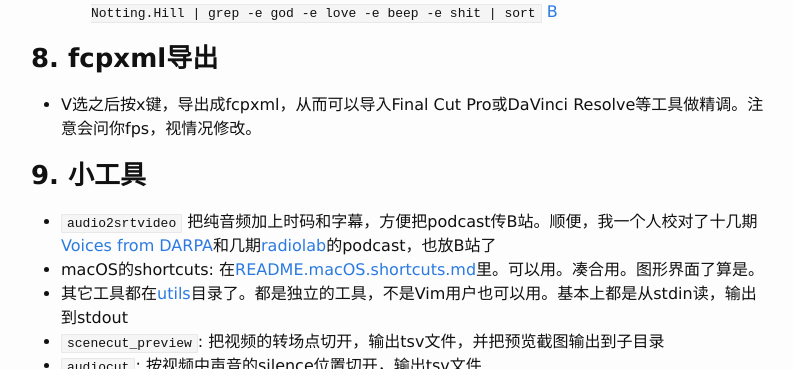
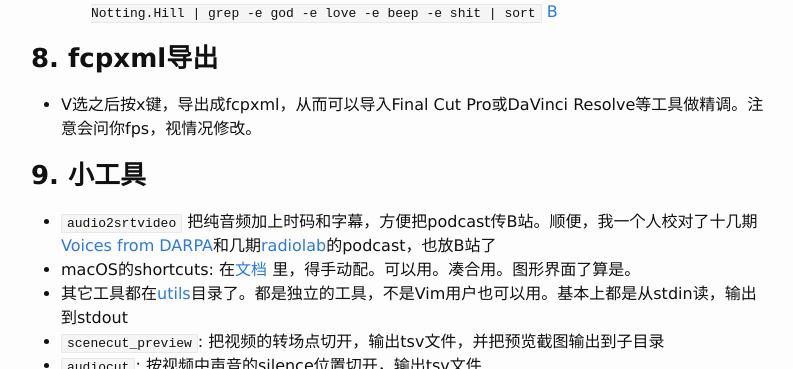
Before and after one commit to scateu/scateu.github.io, a Jekyll site: the page built from _posts/2023-03-19-tsv_edl.vim.md, in a window 1280 px wide and 900 px high, scrolled down 4807 px, cut to the strip 0-369 px from the top of the window. Shown: the whole strip, without its empty margins (239-1032 px from the left). Built offline with Jekyll 4.4.1, drawn with Linux system fonts in a browser that asks for light colours; nearby versions of some CDN libraries; comment, search, counter and statistics services are not loaded.

Commit message:
Mon Mar 20 23:11:14 CST 2023

```diff
--- a/_posts/2023-03-19-tsv_edl.vim.md
+++ b/_posts/2023-03-19-tsv_edl.vim.md
@@ -113,7 +113,7 @@
 
 ### 9. 小工具
  - `audio2srtvideo`  把纯音频加上时码和字幕，方便把podcast传B站。顺便，我一个人校对了十几期[Voices from DARPA](https://space.bilibili.com/65817373/search/video?keyword=VfD)和几期[radiolab](https://space.bilibili.com/65817373/search/video?keyword=radiolab)的podcast，也放B站了
- - macOS的shortcuts: 在[README.macOS.shortcuts.md](https://github.com/scateu/tsv_edl.vim/blob/main/README.macOS.shortcuts.md)里。可以用。凑合用。图形界面了算是。
+ - macOS的shortcuts: 在[文档](https://github.com/scateu/tsv_edl.vim/blob/main/README.macOS.shortcuts.md) 里，得手动配。可以用。凑合用。图形界面了算是。
  - 其它工具都在[utils](https://github.com/scateu/tsv_edl.vim/tree/main/utils)目录了。都是独立的工具，不是Vim用户也可以用。基本上都是从stdin读，输出到stdout
  - `scenecut_preview`: 把视频的转场点切开，输出tsv文件，并把预览截图输出到子目录
  - `audiocut`: 按视频中声音的silence位置切开，输出tsv文件
```
